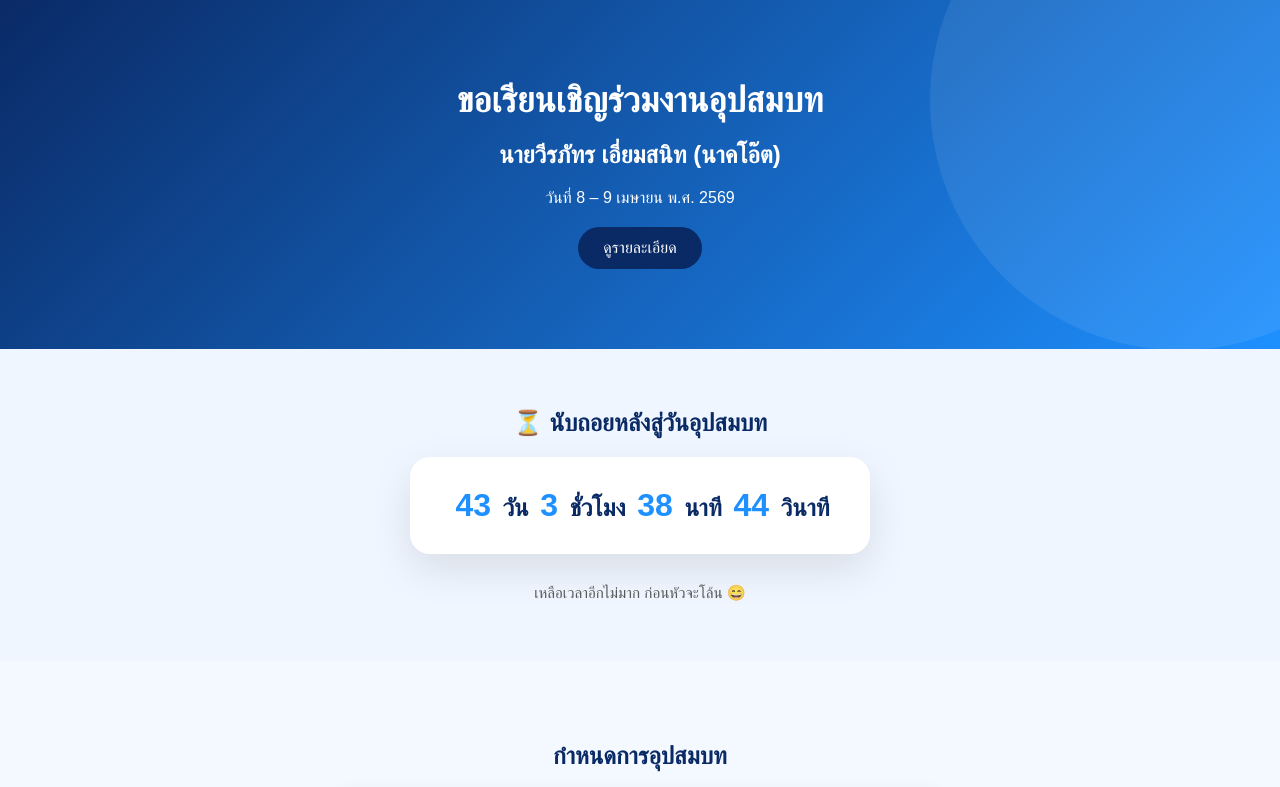
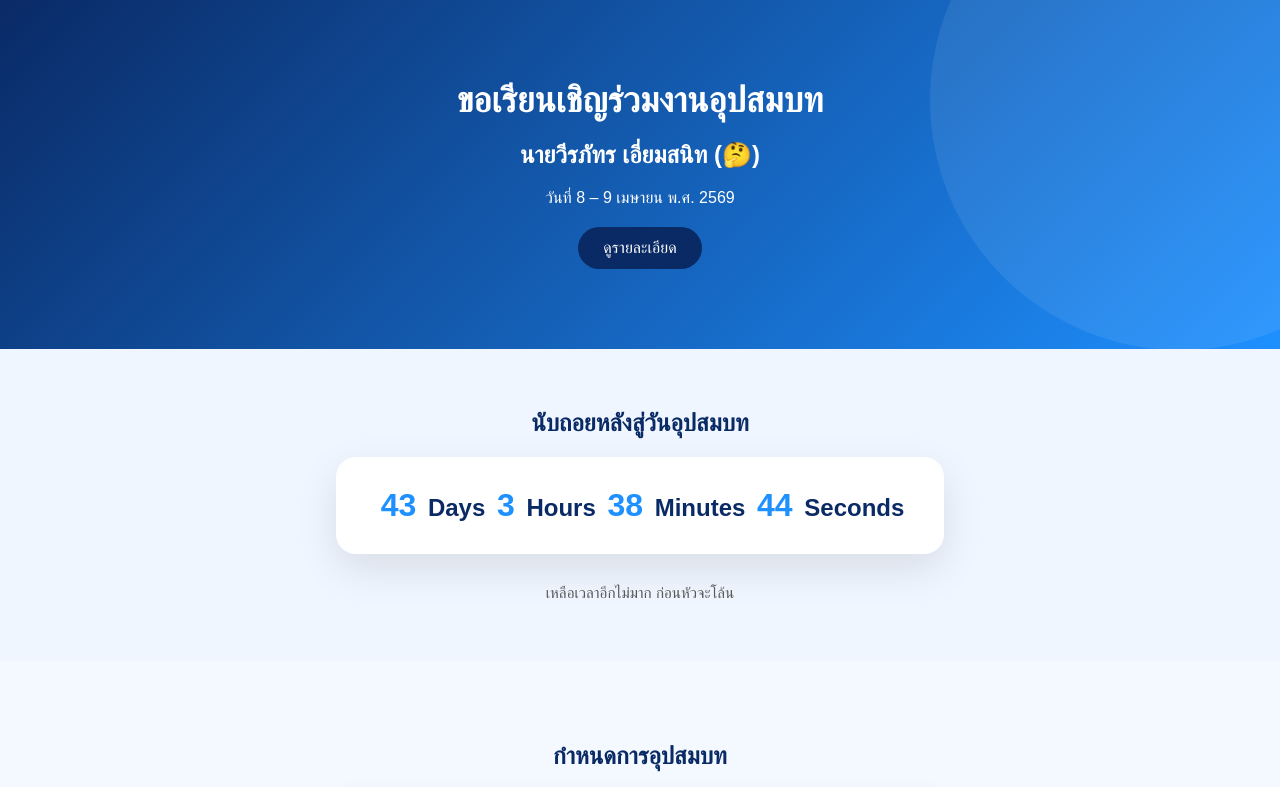
Before and after one commit to wiraphataia20-art/ordain, a plain HTML site: page index.html in a window 1280 px wide. Shown: the top 787 px of the page. Drawn offline with Linux system fonts and the light colour scheme.

Commit message:
update index

```diff
--- a/index.html
+++ b/index.html
@@ -40,6 +40,7 @@ h1, h2 {
     color: white;
     position: relative;
     overflow: hidden;
+    z-index: 1;
 }
 
 .intro::after {
@@ -51,6 +52,7 @@ h1, h2 {
     border-radius: 50%;
     top: -150px;
     right: -150px;
+    pointer-events: none;
 }
 
 .intro h1 {
@@ -213,24 +215,24 @@ section.show {
 <!-- INTRO -->
 <section class="intro">
     <h1>ขอเรียนเชิญร่วมงานอุปสมบท</h1>
-    <h2>นายวีรภัทร เอี่ยมสนิท (นาคโอ๊ต)</h2>
+    <h2>นายวีรภัทร เอี่ยมสนิท (🤔)</h2>
     <p>วันที่ 8 – 9 เมษายน พ.ศ. 2569</p>
     <a href="#schedule" class="button">ดูรายละเอียด</a>
 </section>
 
 <!-- COUNTDOWN -->
 <section class="countdown">
-    <h2>⏳ นับถอยหลังสู่วันอุปสมบท</h2>
+    <h2>นับถอยหลังสู่วันอุปสมบท</h2>
 
     <div class="countdown-box">
         <div id="timer">
-            <span id="days">0</span> วัน
-            <span id="hours">0</span> ชั่วโมง
-            <span id="minutes">0</span> นาที
-            <span id="seconds">0</span> วินาที
+            <span id="days">0</span> Days
+            <span id="hours">0</span> Hours
+            <span id="minutes">0</span> Minutes
+            <span id="seconds">0</span> Seconds
         </div>
     </div>
-    <p class="sub-text">เหลือเวลาอีกไม่มาก ก่อนหัวจะโล้น 😄</p>
+    <p class="sub-text">เหลือเวลาอีกไม่มาก ก่อนหัวจะโล้น </p>
 </section>
 
 <!-- SCHEDULE -->
```
